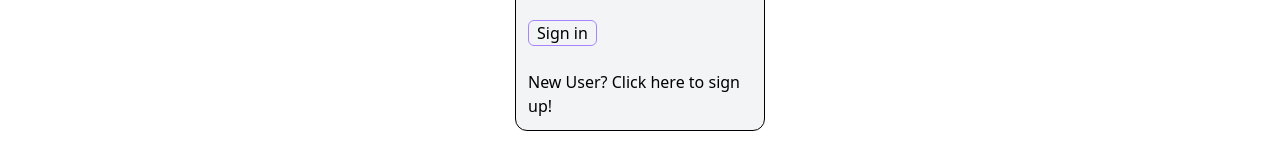
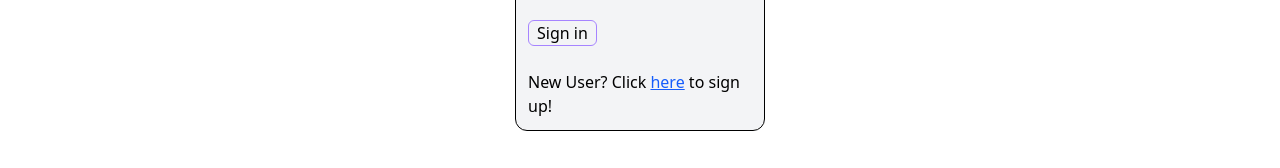
Before and after one commit to srighankittu/Swiggy-API-UI, a React (Vite) app: page /sign-in in a window 1280 px wide. Shown: the part 237-405 px from the top of the page. Built offline with nearby package versions, Linux system fonts and the light colour scheme.

Commit message:
UseNavigate

```diff
--- a/package.json
+++ b/package.json
@@ -13,7 +13,7 @@
     "@tailwindcss/vite": "^4.1.18",
     "react": "^19.2.0",
     "react-dom": "^19.2.0",
-    "react-router-dom": "^7.11.0",
+    "react-router-dom": "^6.30.2",
     "tailwindcss": "^4.1.18"
   },
   "devDependencies": {
--- a/src/components/SignIn.jsx
+++ b/src/components/SignIn.jsx
@@ -1,4 +1,5 @@
 import { useRef, useState } from "react";
+import { useNavigate } from 'react-router-dom';
 
 const SignIn = () => {
   // let email = "random";
@@ -8,6 +9,7 @@ const SignIn = () => {
   const email = useRef("");
   const password = useRef("");
   const [validationError, setValidationError] = useState("");
+  const navigate = useNavigate();
 
   const signIn = () => {
     const current_email = email.current.value.trim();
@@ -102,9 +104,14 @@ const SignIn = () => {
             </span>
           </button>
           <div className="m-3">
-            New User? Click <span>here</span> to sign up!
+            New User? Click {" "}
+            <span onClick={() => navigate("/SignUp")}
+            className="text-blue-600 cursor-pointer underline"
+            >here</span>{" "}
+            to sign up!
             {/* useNavigate - HW*/}
           </div>
+
         </div>
       </div>
     </div>
```
Also changed, not shown: 1 other file (tests, documents, lock files or other folders).
